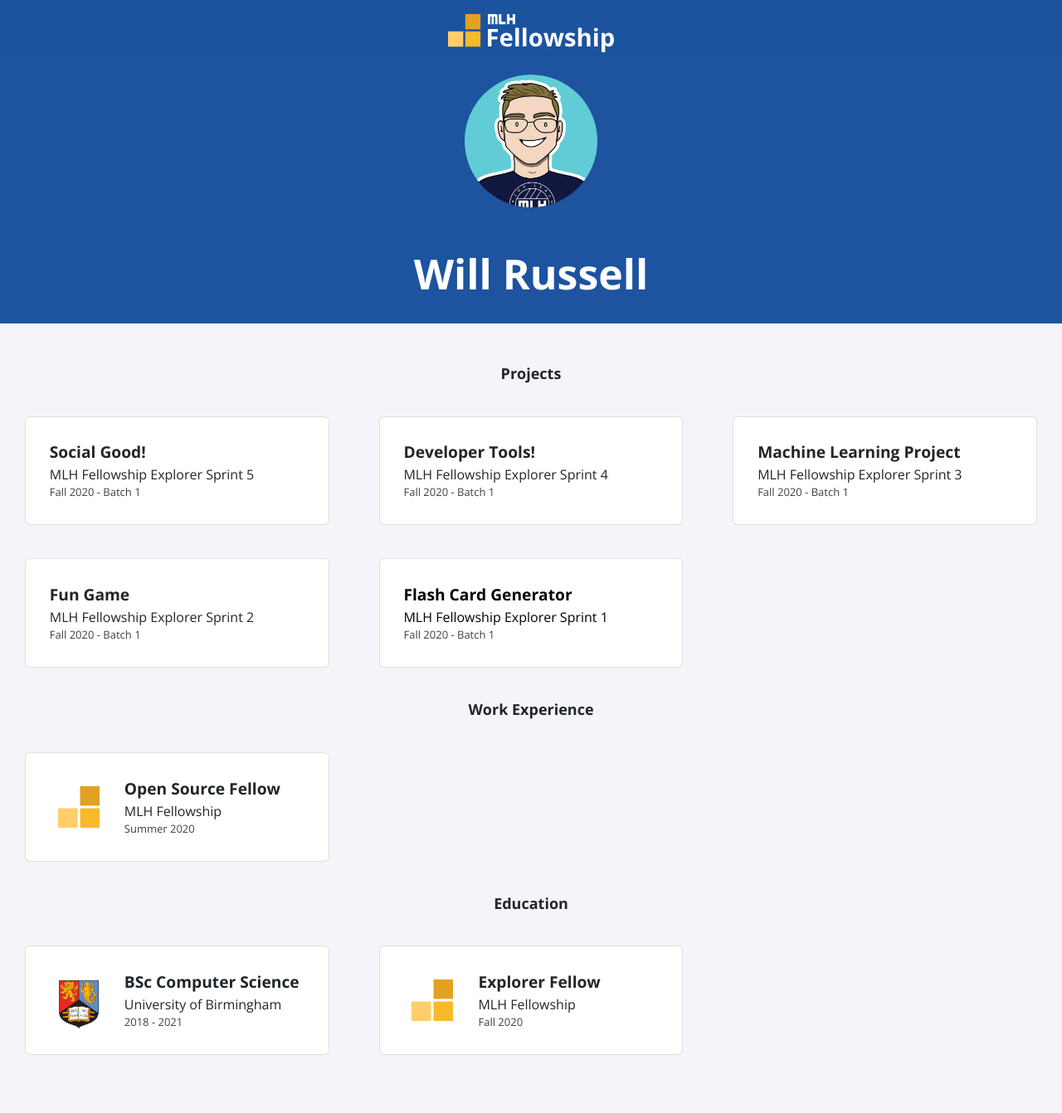
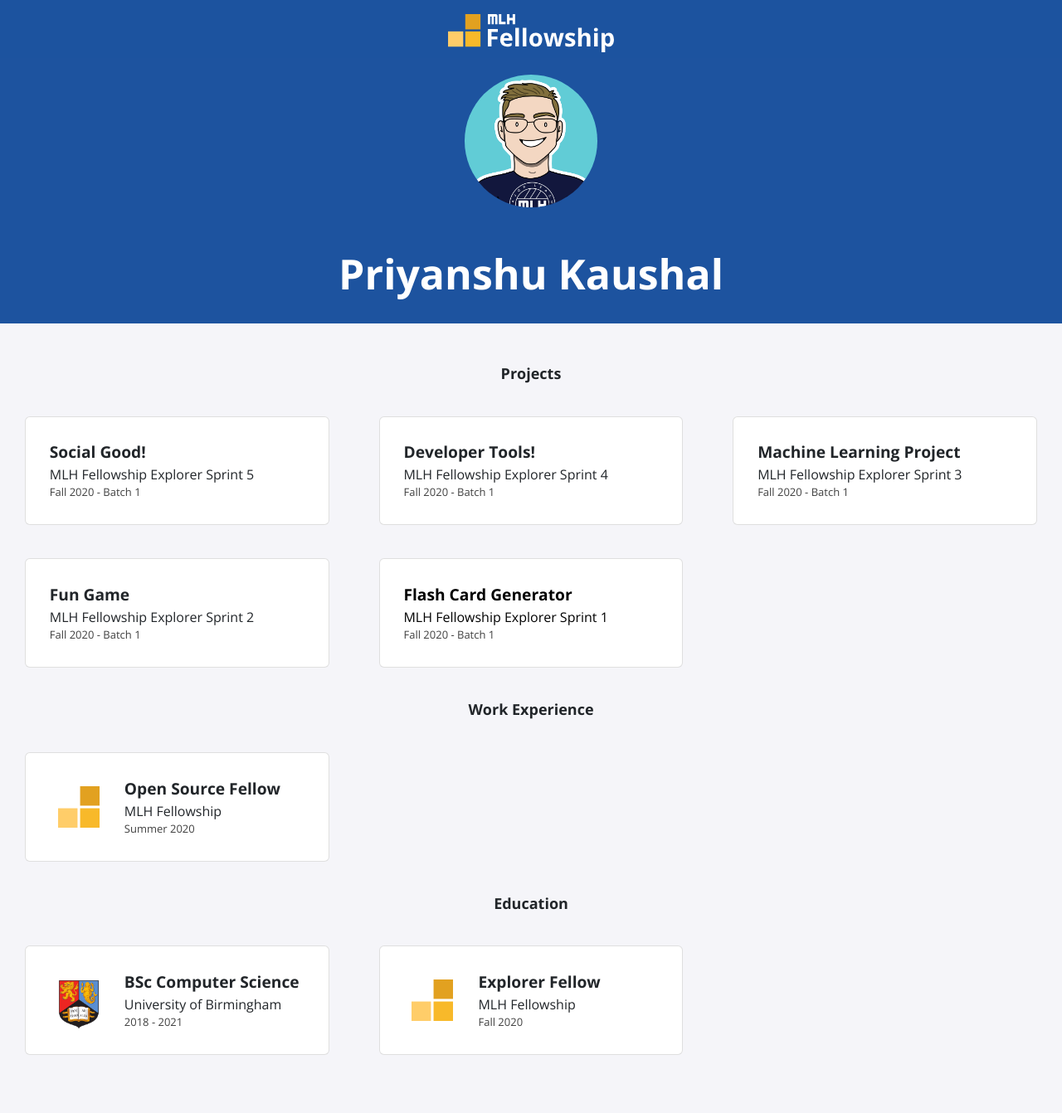
Before and after one commit to Priyanshu-official/priyanshu-official.github.io, a Jekyll site: the page built from index.html, in a window 1280 px wide. Shown: the whole page at 83% size. Built offline with Jekyll 4.4.1, drawn with Linux system fonts in a browser that asks for light colours; nearby versions of some CDN libraries.

Commit message:
Updated Info

```diff
--- a/_config.yml
+++ b/_config.yml
@@ -1,13 +1,13 @@
-title: "Will Russell"
-email: fellowship@mlh.io
+title: "Priyanshu Kaushal"
+email: example@gmail.com
 description: >- # this means to ignore newlines until "baseurl:"
   Write an awesome description for your new site here. You can edit this
   line in _config.yml. It will appear in your document head meta (for
   Google search results) and in your feed.xml site description.
 baseurl: "/"
-url: "/portfolio-template"
+url: "https://priyanshu-official.github.io/"
 twitter_username: mlhacks
-github_username:  mlh-fellowship
+github_username:  priyanshu-official
 
 sass:
   sass_dir: _sass
```
